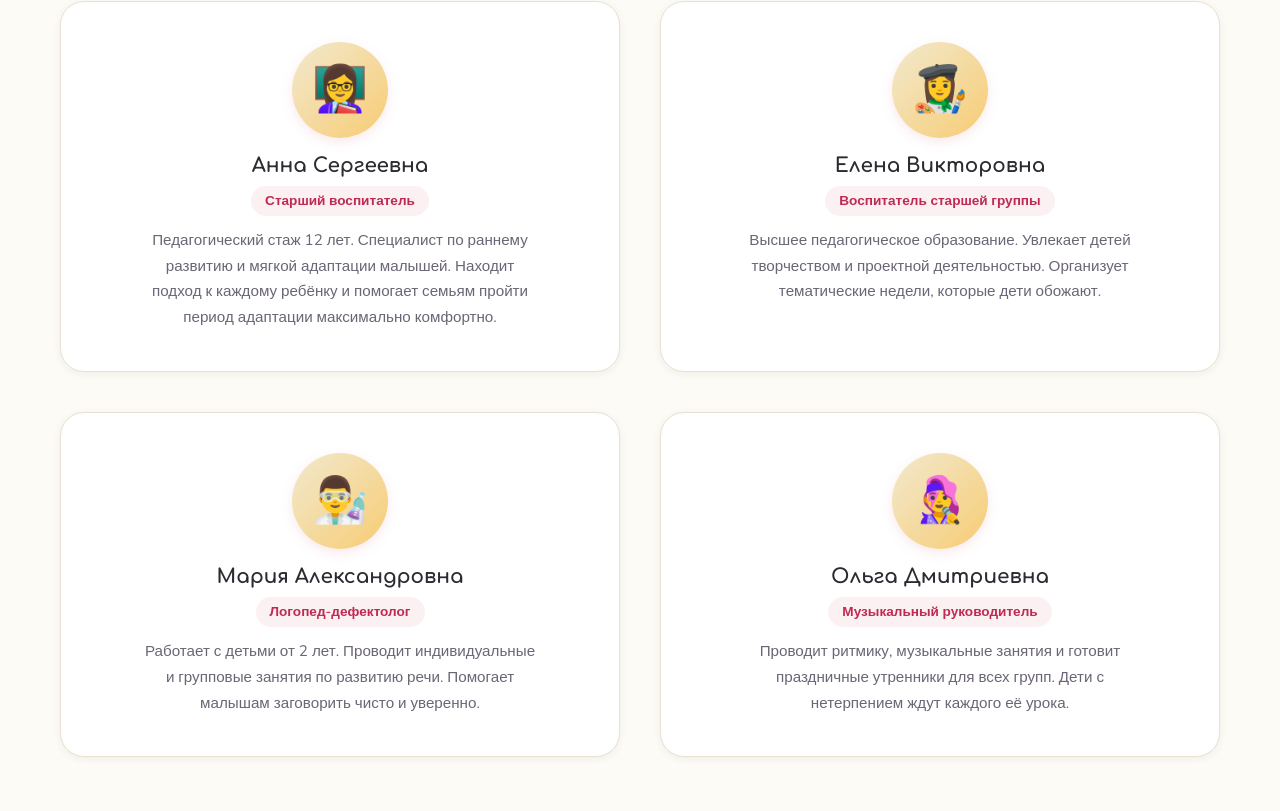
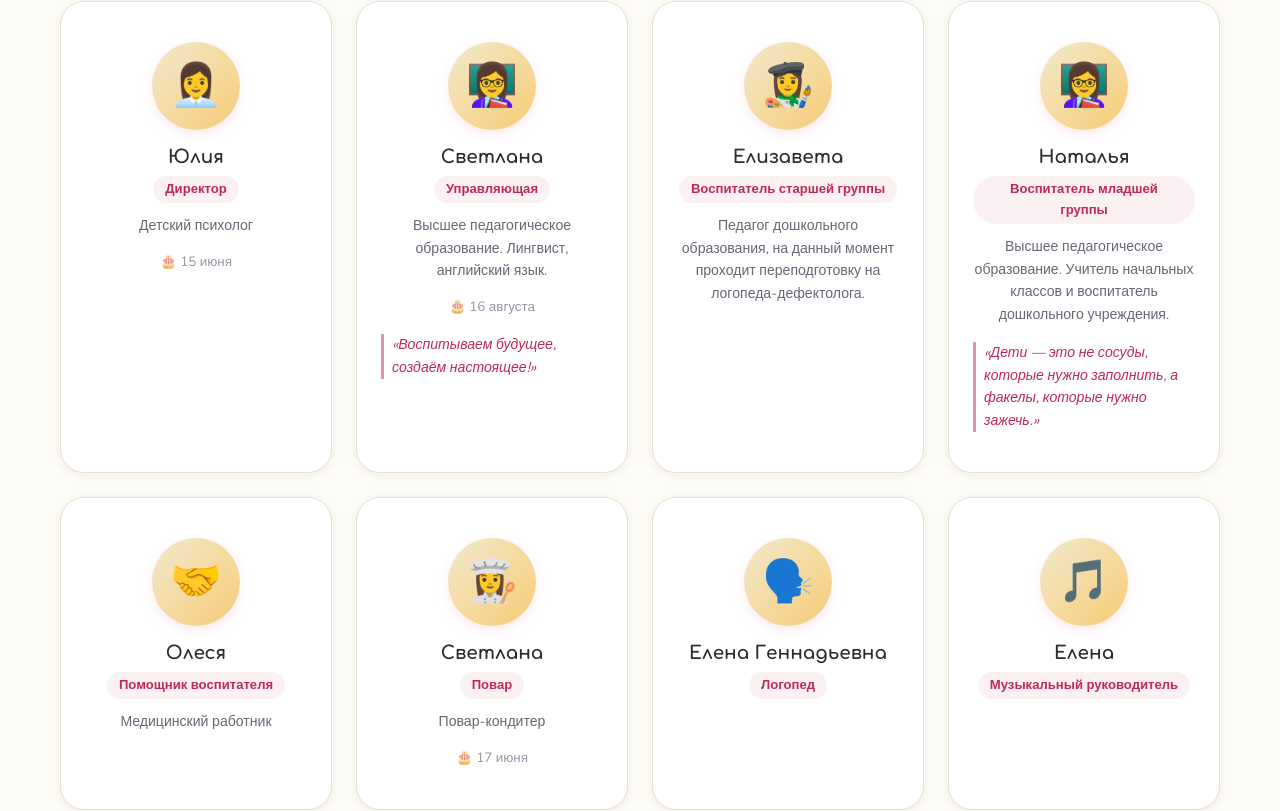
Before and after one commit to djxjxbh67-rgb/slavnyimalyi, a Next.js app: page /team in a window 1280 px wide. Shown: the part 550-1361 px from the top of the page. Built offline with nearby package versions, Linux system fonts and the light colour scheme.

Commit message:
feat: replace team placeholders with real staff data

```diff
--- a/app/team/page.js
+++ b/app/team/page.js
@@ -9,28 +9,68 @@ export const metadata = {
 
 const team = [
   {
+    emoji: "👩‍💼",
+    name: "Юлия",
+    role: "Директор",
+    birthday: "15 июня",
+    education: "Детский психолог",
+    motto: "",
+  },
+  {
     emoji: "👩‍🏫",
-    name: "Анна Сергеевна",
-    role: "Старший воспитатель",
-    bio: "Педагогический стаж 12 лет. Специалист по раннему развитию и мягкой адаптации малышей. Находит подход к каждому ребёнку и помогает семьям пройти период адаптации максимально комфортно.",
+    name: "Светлана",
+    role: "Управляющая",
+    birthday: "16 августа",
+    education: "Высшее педагогическое образование. Лингвист, английский язык.",
+    motto: "Воспитываем будущее, создаём настоящее!",
   },
   {
     emoji: "👩‍🎨",
-    name: "Елена Викторовна",
+    name: "Елизавета",
     role: "Воспитатель старшей группы",
-    bio: "Высшее педагогическое образование. Увлекает детей творчеством и проектной деятельностью. Организует тематические недели, которые дети обожают.",
+    birthday: "",
+    education: "Педагог дошкольного образования, на данный момент проходит переподготовку на логопеда-дефектолога.",
+    motto: "",
   },
   {
-    emoji: "👨‍🔬",
-    name: "Мария Александровна",
-    role: "Логопед-дефектолог",
-    bio: "Работает с детьми от 2 лет. Проводит индивидуальные и групповые занятия по развитию речи. Помогает малышам заговорить чисто и уверенно.",
+    emoji: "👩‍🏫",
+    name: "Наталья",
+    role: "Воспитатель младшей группы",
+    birthday: "",
+    education: "Высшее педагогическое образование. Учитель начальных классов и воспитатель дошкольного учреждения.",
+    motto: "Дети — это не сосуды, которые нужно заполнить, а факелы, которые нужно зажечь.",
   },
   {
-    emoji: "👩‍🎤",
-    name: "Ольга Дмитриевна",
+    emoji: "🤝",
+    name: "Олеся",
+    role: "Помощник воспитателя",
+    birthday: "",
+    education: "Медицинский работник",
+    motto: "",
+  },
+  {
+    emoji: "👩‍🍳",
+    name: "Светлана",
+    role: "Повар",
+    birthday: "17 июня",
+    education: "Повар-кондитер",
+    motto: "",
+  },
+  {
+    emoji: "🗣️",
+    name: "Елена Геннадьевна",
+    role: "Логопед",
+    birthday: "",
+    education: "",
+    motto: "",
+  },
+  {
+    emoji: "🎵",
+    name: "Елена",
     role: "Музыкальный руководитель",
-    bio: "Проводит ритмику, музыкальные занятия и готовит праздничные утренники для всех групп. Дети с нетерпением ждут каждого её урока.",
+    birthday: "",
+    education: "",
+    motto: "",
   },
 ];
 
@@ -58,14 +98,24 @@ export default function TeamPage() {
             {team.map((member, i) => (
               <div
                 key={i}
-                className={`card animate-fade-in-up delay-${i + 1} ${styles.teamCard}`}
+                className={`card animate-fade-in-up delay-${(i % 4) + 1} ${styles.teamCard}`}
               >
                 <div className={styles.teamAvatar}>
                   <span>{member.emoji}</span>
                 </div>
                 <h3>{member.name}</h3>
                 <span className={styles.teamRole}>{member.role}</span>
-                <p>{member.bio}</p>
+                {member.education && (
+                  <p className={styles.teamEdu}>{member.education}</p>
+                )}
+                {member.birthday && (
+                  <p className={styles.teamBirthday}>🎂 {member.birthday}</p>
+                )}
+                {member.motto && (
+                  <blockquote className={styles.teamMotto}>
+                    «{member.motto}»
+                  </blockquote>
+                )}
               </div>
             ))}
           </div>
--- a/app/team/page.module.css
+++ b/app/team/page.module.css
@@ -30,8 +30,8 @@
 /* ========== TEAM GRID ========== */
 .teamGrid {
   display: grid;
-  grid-template-columns: repeat(2, 1fr);
-  gap: var(--space-xl);
+  grid-template-columns: repeat(4, 1fr);
+  gap: var(--space-lg);
 }
 
 .teamCard {
@@ -44,42 +44,65 @@
 }
 
 .teamAvatar {
-  width: 96px;
-  height: 96px;
+  width: 88px;
+  height: 88px;
   border-radius: 50%;
   background: linear-gradient(135deg, var(--color-cream), var(--color-sun-light));
   display: flex;
   align-items: center;
   justify-content: center;
-  font-size: 2.8rem;
+  font-size: 2.6rem;
   margin-bottom: var(--space-sm);
   box-shadow: 0 4px 12px rgba(217, 108, 128, 0.15);
 }
 
 .teamCard h3 {
-  font-size: 1.25rem;
+  font-size: 1.15rem;
   margin-bottom: 0;
 }
 
 .teamRole {
   display: inline-block;
-  font-size: 0.85rem;
+  font-size: 0.82rem;
   font-weight: 600;
   color: var(--color-sunrise-dark);
   background: rgba(217, 108, 128, 0.1);
-  padding: 4px 14px;
+  padding: 3px 12px;
   border-radius: var(--radius-full);
   margin-bottom: var(--space-xs);
 }
 
-.teamCard p {
-  font-size: 0.95rem;
-  line-height: 1.7;
-  max-width: 400px;
+.teamEdu {
+  font-size: 0.88rem;
+  line-height: 1.6;
+  color: var(--color-text-muted);
+}
+
+.teamBirthday {
+  font-size: 0.84rem;
+  color: var(--color-text-light);
+  margin-top: var(--space-xs);
+}
+
+.teamMotto {
+  font-size: 0.88rem;
+  font-style: italic;
+  color: var(--color-sunrise-dark);
+  line-height: 1.6;
+  margin-top: var(--space-sm);
+  padding: 0 var(--space-sm);
+  border-left: 3px solid var(--color-sunrise-light);
+  text-align: left;
 }
 
 /* ========== RESPONSIVE ========== */
-@media (max-width: 600px) {
+@media (max-width: 900px) {
+  .teamGrid {
+    grid-template-columns: repeat(2, 1fr);
+  }
+}
+
+@media (max-width: 500px) {
   .teamGrid {
     grid-template-columns: 1fr;
   }
```
Also changed, not shown: app/page.js (+20 -15 lines).
